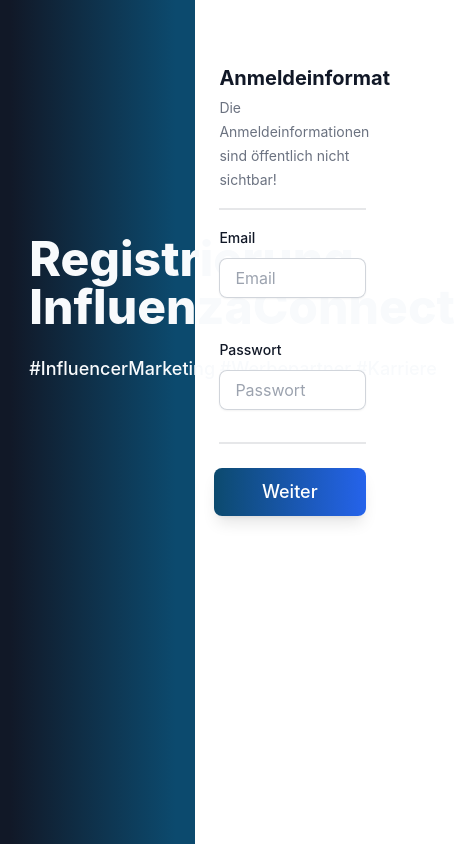
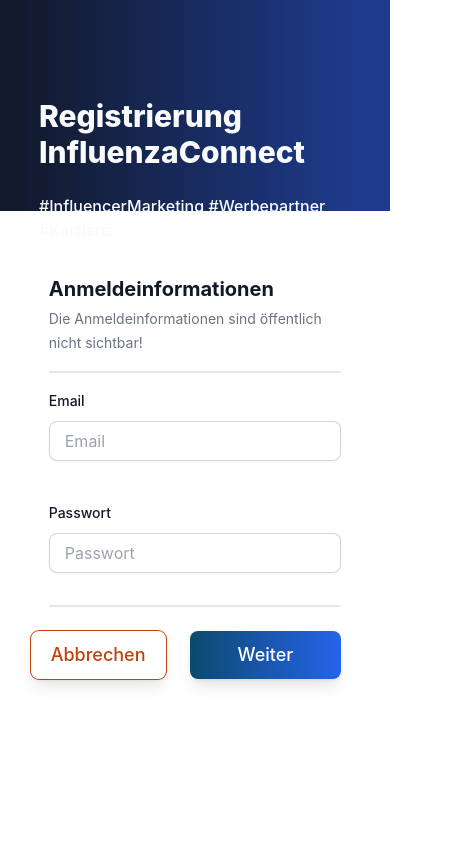
Before and after one commit to sweidner2001/BCN-2024SS-TeamWeiss-InfluenzaConnect, a React (Create React App) app in the folder sys-src/frontend/: page /signup in a window 390 px wide. Shown: the whole page, 455 px wide, since content can reach past the window. Built offline with nearby package versions, Linux system fonts and the light colour scheme; the HTML template or start-up script is replaced by a standard one.

Commit message:
made signup responsive + adjusted gradient color to fit landing page

```diff
--- a/sys-src/frontend/src/components/pages/Signup.tsx
+++ b/sys-src/frontend/src/components/pages/Signup.tsx
@@ -1,22 +1,20 @@
 // React Imports:
-import React, {useState} from 'react';
+import React, { useState, useEffect } from 'react';
 import axios from 'axios';
-import {SubmitHandler, useForm} from "react-hook-form";
+import { SubmitHandler, useForm } from "react-hook-form";
 import { yupResolver } from "@hookform/resolvers/yup";
 
 // Imports eigene Componenten:
-import {FormularButton, CancelButton} from "../buttons/FormularButton";
-import {SignupFormInputs1, SignupSchema1} from "../forms/SignupFormInputs1";
-import type {IFormInputs1} from "../forms/SignupFormInputs1";
-import {SignupFormInputs2, SignupSchema2} from "../forms/SignupFormInputs2";
-import type {IFormInputs2} from "../forms/SignupFormInputs2";
-import {SignupFormInputs3, SignupSchema3} from "../forms/SignupFormInputs3";
-import type {IFormInputs3} from "../forms/SignupFormInputs3";
-
-
+import { FormularButton, CancelButton } from "../buttons/FormularButton";
+import { SignupFormInputs1, SignupSchema1 } from "../forms/SignupFormInputs1";
+import type { IFormInputs1 } from "../forms/SignupFormInputs1";
+import { SignupFormInputs2, SignupSchema2 } from "../forms/SignupFormInputs2";
+import type { IFormInputs2 } from "../forms/SignupFormInputs2";
+import { SignupFormInputs3, SignupSchema3 } from "../forms/SignupFormInputs3";
+import type { IFormInputs3 } from "../forms/SignupFormInputs3";
 
 //___________________ Formular Validation  ________________
-const sleep = (ms:number) => new Promise(resolve => setTimeout(resolve, ms));
+const sleep = (ms: number) => new Promise(resolve => setTimeout(resolve, ms));
 
 const Signup: React.FC = () => {
 
@@ -25,7 +23,25 @@ const Signup: React.FC = () => {
     const [formData, setFormData] = useState<any>({});
     const [transition, setTransition] = useState(false);
     const [direction, setDirection] = useState<'left' | 'right'>('left');
+    const [headerText, setHeaderText] = useState("Registrierung InfluenzaConnect");
+    const [subHeaderText, setSubHeaderText] = useState("#InfluencerMarketing #Werbepartner #Karriere");
+    const [headerHeight, setHeaderHeight] = useState('h-1/3');
 
+    useEffect(() => {
+        if (currentForm === 2) {
+            setHeaderText("InfluenzaConnect");
+            setSubHeaderText("");
+            setHeaderHeight('h-40');
+        } else if (currentForm === 3) {
+            setHeaderText("Fast fertig!");
+            setSubHeaderText("Nur noch ein Schritt, um die Registrierung abzuschließen.");
+            setHeaderHeight('h-3/5');
+        } else {
+            setHeaderText("Registrierung InfluenzaConnect");
+            setSubHeaderText("#InfluencerMarketing #Werbepartner #Karriere");
+            setHeaderHeight('h-1/3');
+        }
+    }, [currentForm]);
 
     //___________________ Variablen ________________
     const form1 = useForm<IFormInputs1>({
@@ -63,7 +79,6 @@ const Signup: React.FC = () => {
     // // form1.formState.errors.passwort = test.passwort;
     // Object.assign(form1.formState.errors, errorMessages);
 
-
     //___________________ Event-Handler ________________
     /**
      * @event function Event-Handler-Funktion wenn auf den Weiter-Button gedrückt wird
@@ -73,8 +88,6 @@ const Signup: React.FC = () => {
         // Übergang zum nächsten Formular
         setDirection('left');
         setTransition(true);
-
-
 
         setTimeout(() => {
             // Formulardaten zwischenspeichern, um Sie beim zurückgehen
@@ -108,7 +121,6 @@ const Signup: React.FC = () => {
         setTransition(true);
 
         setTimeout(() => {
-
             // Formular wechseln:
             setCurrentForm(formNumber);
 
@@ -116,7 +128,6 @@ const Signup: React.FC = () => {
             setTransition(false);
         }, 500);
     };
-
 
     /**
      * @event function Event-Handler-Funktion wenn auf den Registrierungs-Button gedrückt wird
@@ -148,28 +159,23 @@ const Signup: React.FC = () => {
             });
     };
 
-
-
     //___________________ HTML: Formular ________________
     return (
-        <div className="w-full h-screen flex items-start">
+        <div className="w-full h-screen flex flex-col md:flex-row items-start">
             {/************* Linke Seite ***************/}
-            <div className='relative w-1/2 h-full flex flex-col'>
+            <div className={`relative w-full md:w-1/2 ${headerHeight} md:h-full flex flex-col transition-all duration-500`}>
                 {/*--- Text ---*/}
-                <div className='absolute top-[25%] left-[15%]'>
-                    <h1 className='text-5xl font-extrabold text-slate-50 my-6'>Registrierung InfluenzaConnect </h1>
-                    <p className='text-lg font-medium text-slate-50'>#InfluencerMarketing #Werbepartner #Karriere</p>
+                <div className='absolute top-[35%] left-[10%] md:left-[15%]'> {/* Adjusted top margin */}
+                    <h1 className='text-3xl md:text-5xl font-extrabold text-slate-50 my-6'>{headerText}</h1>
+                    {subHeaderText && <p className='text-md md:text-lg font-medium text-slate-50'>{subHeaderText}</p>}
                 </div>
 
                 {/*--- Hintergrund ---*/}
-                <div className="flex-1 bg-gradient-to-r from-gray-900 from-5% to-sky-900 to-90%"></div>
+                <div className="flex-1 bg-gradient-to-r from-gray-900 to-blue-900 to-90%"></div>
             </div>
 
             {/************* Rechte Seite ***************/}
-            {/*<div className='w-1/2 h-full flex flex-col items-center overflow-y-auto transition-transform duration-500'>*/}
-            <div className={`w-1/2 h-full flex flex-col items-center overflow-y-auto transition-transform duration-500 ${transition ? 'opacity-0 transform scale-95' : 'opacity-100 transform scale-100'}`}>
-            {/*<div className={`w-1/2 h-full flex flex-col items-center overflow-y-auto transition-transform duration-500 ${transition ? (direction === 'left' ? 'translate-x-full' : '-translate-x-full') : 'translate-x-0'}`}>*/}
-
+            <div className={`w-full md:w-1/2 h-full flex flex-col items-center overflow-y-auto transition-transform duration-500 ${transition ? 'opacity-0 transform scale-95' : 'opacity-100 transform scale-100'}`}>
                 <div className='w-3/4 mx-auto my-10'>
                     {currentForm === 1 && (
                         <form onSubmit={form1.handleSubmit(() => handleNext(1))} className='flex flex-col space-y-4'>
@@ -177,25 +183,22 @@ const Signup: React.FC = () => {
                             <SignupFormInputs1 form1={form1} />
 
                             <div className="flex items-center justify-end gap-x-6 border-t-2 border-gray-900/10 pt-6">
-                                <CancelButton type="button" text="Abbrechen" linkTo="/landing"/>
-                                <FormularButton type="submit" text="Weiter"/>
+                                <CancelButton type="button" text="Abbrechen" linkTo="/landing" />
+                                <FormularButton type="submit" text="Weiter" />
                             </div>
                         </form>
                     )}
 
                     {currentForm === 2 && (
-                    <div className={`transition-transform duration-500 ${currentForm == 2 ? 'translate-x-0' : '-translate-x-full'}`}>
-
                         <form onSubmit={form2.handleSubmit(() => handleNext(2))} className='flex flex-col space-y-4'>
 
                             <SignupFormInputs2 form2={form2} />
 
-                            <div className="flex items-center justify-end gap-x-6 border-t-2 border-gray-900/10 pt-6">
+                            <div className="flex items-center justify-between md:justify-end gap-x-6 border-t-2 border-gray-900/10 pt-6">
                                 <CancelButton type="button" text="Zurück" onClick={() => handleBack(1)} />
-                                <FormularButton type="submit" text="Weiter"/>
+                                <FormularButton type="submit" text="Weiter" />
                             </div>
                         </form>
-                    </div>
                     )}
 
                     {currentForm === 3 && (
@@ -203,9 +206,9 @@ const Signup: React.FC = () => {
 
                             <SignupFormInputs3 form3={form3} />
 
-                            <div className="flex items-center justify-end gap-x-6 border-t-2 border-gray-900/10 pt-6">
+                            <div className="flex items-center justify-between md:justify-end gap-x-6 border-t-2 border-gray-900/10 pt-6">
                                 <CancelButton type="button" text="Zurück" onClick={() => handleBack(2)} />
-                                <FormularButton type="submit" text="Registrieren"/>
+                                <FormularButton type="submit" text="Registrieren" />
                             </div>
                         </form>
                     )}
@@ -215,7 +218,4 @@ const Signup: React.FC = () => {
     );
 };
 
-
-
-
 export default Signup;
```
Lines whose indentation alone changed are shown as unchanged.
